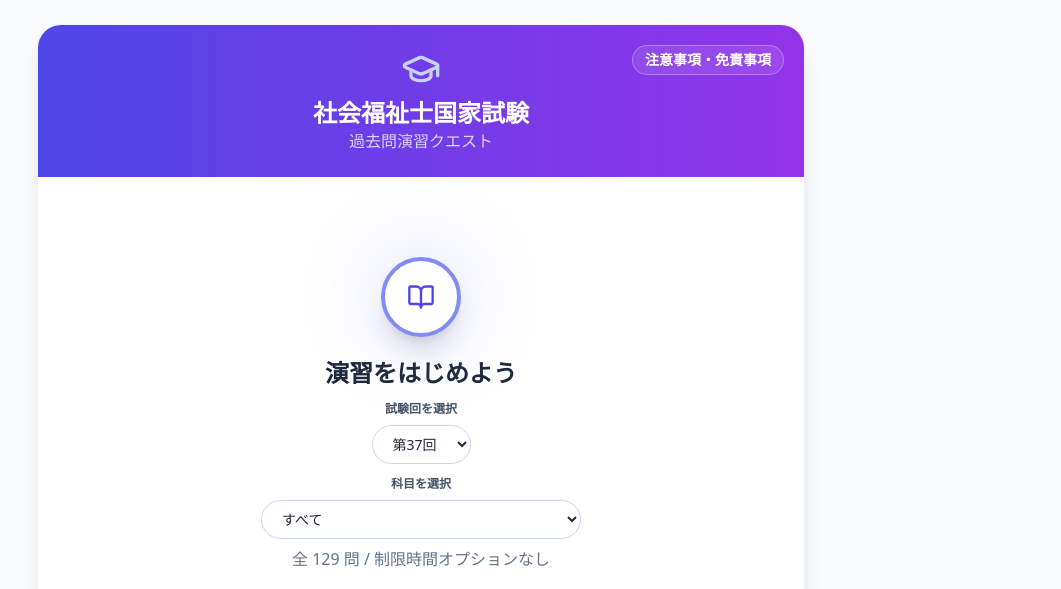
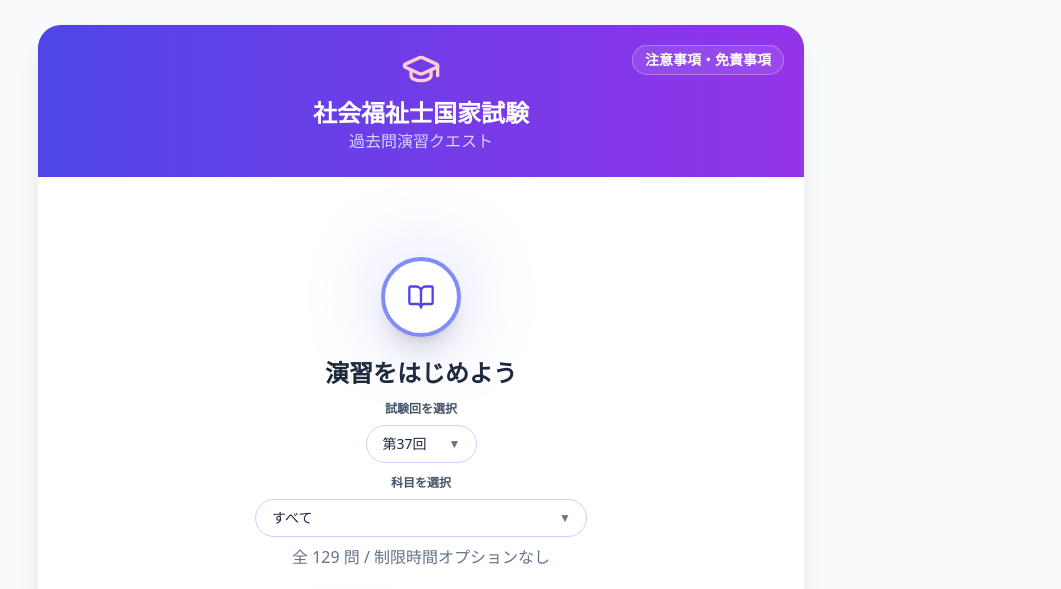
Before and after one commit to OUE2025/syakaifukushi, a React (Vite) app: page / in a window 1280 px wide. Shown: the top 589 px of the page, without its empty margins (219-1280 px from the left). Built offline with nearby package versions, Linux system fonts and the light colour scheme.

Commit message:
パスワード設定

```diff
--- a/src/App.jsx
+++ b/src/App.jsx
@@ -50,6 +50,38 @@ const prepareSessionQuestions = (base, filter, countOption) => {
   const targetCount = countOption === 'all' ? base.length : Math.min(Number(countOption), base.length);
   return shuffleArray(base).slice(0, targetCount);
 };
+
+const PasswordModal = ({ open, password, onChange, onSubmit, onCancel, error }) =>
+  open ? (
+    <div className="fixed inset-0 bg-black/40 flex items-center justify-center z-50 px-4">
+      <div className="bg-white rounded-md p-6 w-full max-w-sm space-y-4">
+        <h3 className="text-lg font-bold text-slate-900">パスワード入力</h3>
+        <p className="text-sm text-slate-700">選択した回を開くにはパスワードを入力してください。</p>
+        <input
+          type="password"
+          value={password}
+          onChange={(e) => onChange(e.target.value)}
+          className="w-full border border-slate-300 rounded-md px-3 py-2 text-sm focus:outline-none focus:ring-2 focus:ring-indigo-500"
+          placeholder="パスワード"
+        />
+        {error && <div className="text-xs text-rose-500">{error}</div>}
+        <div className="flex justify-end gap-2">
+          <button
+            onClick={onCancel}
+            className="px-4 py-2 rounded-md bg-slate-100 hover:bg-slate-200 text-slate-800 text-sm font-semibold border border-slate-200"
+          >
+            キャンセル
+          </button>
+          <button
+            onClick={onSubmit}
+            className="px-4 py-2 rounded-md bg-indigo-600 hover:bg-indigo-700 text-white text-sm font-semibold"
+          >
+            決定
+          </button>
+        </div>
+      </div>
+    </div>
+  ) : null;
 
 const NoticeModal = ({ open, onClose }) =>
   open ? (
@@ -113,7 +145,7 @@ const NoticeModal = ({ open, onClose }) =>
     </div>
   ) : null;
 
-const Header = ({ hasStarted, examLabel, onOpenNotice }) => (
+const Header = ({ hasStarted, examLabel, onOpenNotice, onResetUnlock, locked }) => (
   <header
     className={`relative bg-gradient-to-r from-indigo-600 to-purple-600 text-white text-center flex-shrink-0 ${
       hasStarted ? 'px-4 py-3 md:px-5 md:py-3' : 'p-5 md:p-6'
@@ -130,8 +162,8 @@ const Header = ({ hasStarted, examLabel, onOpenNotice }) => (
     )}
     {!hasStarted && (
       <>
-        <div className="flex justify-center mb-2 mt-3 md:mt-0">
-          <GraduationCap size={40} className="text-indigo-200" />
+        <div className="flex justify-center mb-2 mt-3 md:mt-0" onDoubleClick={onResetUnlock}>
+          <GraduationCap size={40} className={locked ? 'text-rose-200' : 'text-indigo-200'} />
         </div>
         <h1 className="text-2xl font-bold">社会福祉士国家試験</h1>
         <p className="text-indigo-100 opacity-90 text-sm md:text-base">過去問演習クエスト</p>
@@ -372,10 +404,11 @@ const StartScreen = ({
         <h2 className="text-xl md:text-2xl font-black text-slate-800">演習をはじめよう</h2>
         <div className="flex flex-col items-center gap-2">
           <label className="text-xs font-semibold text-slate-600">試験回を選択</label>
+          <div className="relative">
             <select
               value={examKey}
               onChange={(e) => onChangeExam(e.target.value)}
-            className="bg-white border border-indigo-200 rounded-full px-4 py-2 text-sm focus:outline-none focus:ring-2 focus:ring-indigo-400"
+              className="appearance-none bg-white border border-indigo-200 rounded-full px-4 pr-12 py-2 text-sm focus:outline-none focus:ring-2 focus:ring-indigo-400"
             >
               {examOptions.map((opt) => (
                 <option key={opt} value={opt}>
@@ -383,13 +416,16 @@ const StartScreen = ({
                 </option>
               ))}
             </select>
+            <span className="pointer-events-none absolute inset-y-0 right-4 flex items-center text-slate-500 text-xs">▼</span>
+          </div>
         </div>
         <div className="flex flex-col items-center gap-2">
           <label className="text-xs font-semibold text-slate-600">科目を選択</label>
+          <div className="relative">
             <select
               value={filter}
               onChange={(e) => onChangeFilter(e.target.value)}
-            className="bg-white border border-indigo-200 rounded-full px-4 py-2 text-sm focus:outline-none focus:ring-2 focus:ring-indigo-400"
+              className="appearance-none bg-white border border-indigo-200 rounded-full px-4 pr-12 py-2 text-sm focus:outline-none focus:ring-2 focus:ring-indigo-400"
             >
               {categories.map((c) => (
                 <option key={c} value={c}>
@@ -397,6 +433,8 @@ const StartScreen = ({
                 </option>
               ))}
             </select>
+            <span className="pointer-events-none absolute inset-y-0 right-4 flex items-center text-slate-500 text-xs">▼</span>
+          </div>
           <p className="text-slate-500 text-sm md:text-base">
             全 {totalCount} 問 / 制限時間オプション{timeLimitEnabled ? 'あり' : 'なし'}
           </p>
@@ -603,9 +641,25 @@ const App = () => {
   const [popupDetail, setPopupDetail] = useState(null);
   const [showExplanationPopup, setShowExplanationPopup] = useState(false);
   const [showNotice, setShowNotice] = useState(false);
+  const [showPasswordModal, setShowPasswordModal] = useState(false);
+  const [passwordInput, setPasswordInput] = useState('');
+  const [passwordError, setPasswordError] = useState('');
+  const [pendingExamKey, setPendingExamKey] = useState('');
+  const [unlockedExams, setUnlockedExams] = useState(() => {
+    try {
+      const saved = localStorage.getItem('unlockedExams');
+      if (!saved) return new Set([DEFAULT_EXAM_KEY]);
+      const arr = JSON.parse(saved);
+      return new Set([DEFAULT_EXAM_KEY, ...arr]);
+    } catch {
+      return new Set([DEFAULT_EXAM_KEY]);
+    }
+  });
 
   const rawQuestions = useMemo(() => examSets[examKey] || examSets[DEFAULT_EXAM_KEY] || [], [examKey]);
   const categories = useMemo(() => ['すべて', ...Array.from(new Set(rawQuestions.map((q) => q.category)))], [rawQuestions]);
+  const examOptions = useMemo(() => Object.keys(examSets), []);
+  const isLockedState = unlockedExams.size <= 1;
 
   const filteredQuestions = useMemo(
     () => (filter === 'すべて' ? rawQuestions : rawQuestions.filter((q) => q.category === filter)),
@@ -615,7 +669,16 @@ const App = () => {
   const activeQuestions = hasStarted ? sessionQuestions : filteredQuestions;
   const currentQuestion = activeQuestions[currentQuestionIndex] ?? null;
   const isMultiple = currentQuestion?.correct.length > 1;
-  const examOptions = useMemo(() => Object.keys(examSets), []);
+  const handleExamChangeRequest = (nextKey) => {
+    if (nextKey === DEFAULT_EXAM_KEY || unlockedExams.has(nextKey)) {
+      setExamKey(nextKey);
+      return;
+    }
+    setPendingExamKey(nextKey);
+    setPasswordInput('');
+    setPasswordError('');
+    setShowPasswordModal(true);
+  };
 
   useEffect(() => {
     resetQuiz();
@@ -629,6 +692,15 @@ const App = () => {
     setHasStarted(false);
     setIsFinished(false);
   }, [filter]);
+
+  useEffect(() => {
+    try {
+      const arr = Array.from(unlockedExams).filter((k) => k !== DEFAULT_EXAM_KEY);
+      localStorage.setItem('unlockedExams', JSON.stringify(arr));
+    } catch {
+      // ignore
+    }
+  }, [unlockedExams]);
 
   const resetQuiz = () => {
     setCurrentQuestionIndex(0);
@@ -662,6 +734,33 @@ const App = () => {
     setShowSettings(false);
     setRemainingSeconds(modalTimeLimitSeconds);
     setShowFeedbackPopup(false);
+  };
+
+  const handlePasswordSubmit = () => {
+    if (passwordInput !== 'plusone') {
+      setPasswordError('パスワードが違います');
+      return;
+    }
+    const newUnlocked = new Set(unlockedExams);
+    examOptions.forEach((k) => {
+      if (k !== DEFAULT_EXAM_KEY) newUnlocked.add(k);
+    });
+    setUnlockedExams(newUnlocked);
+    if (pendingExamKey) setExamKey(pendingExamKey);
+    setPendingExamKey('');
+    setPasswordInput('');
+    setPasswordError('');
+    setShowPasswordModal(false);
+  };
+
+  const handleResetUnlock = () => {
+    const resetSet = new Set([DEFAULT_EXAM_KEY]);
+    setUnlockedExams(resetSet);
+    setExamKey(DEFAULT_EXAM_KEY);
+    setPendingExamKey('');
+    setPasswordInput('');
+    setPasswordError('');
+    setShowPasswordModal(false);
   };
 
   const handleBackToStart = () => {
@@ -791,7 +890,13 @@ const App = () => {
       />
 
       <div className="max-w-3xl mx-auto bg-white rounded-3xl shadow-xl overflow-hidden border border-slate-100 h-[calc(100vh-2rem)] md:h-[calc(100vh-3rem)] flex flex-col">
-        <Header hasStarted={hasStarted} examLabel={examKey} onOpenNotice={() => setShowNotice(true)} />
+        <Header
+          hasStarted={hasStarted}
+          examLabel={examKey}
+          onOpenNotice={() => setShowNotice(true)}
+          onResetUnlock={handleResetUnlock}
+          locked={isLockedState}
+        />
 
         {hasStarted && !isFinished && (
           <FilterBar
@@ -842,7 +947,7 @@ const App = () => {
               timeLimitEnabled={timeLimitEnabled}
               examKey={examKey}
               examOptions={examOptions}
-              onChangeExam={setExamKey}
+              onChangeExam={handleExamChangeRequest}
               categories={categories}
             />
           ) : !isFinished && currentQuestion ? (
@@ -878,6 +983,19 @@ const App = () => {
       </div>
 
       <NoticeModal open={showNotice} onClose={() => setShowNotice(false)} />
+      <PasswordModal
+        open={showPasswordModal}
+        password={passwordInput}
+        onChange={setPasswordInput}
+        onSubmit={handlePasswordSubmit}
+        onCancel={() => {
+          setShowPasswordModal(false);
+          setPendingExamKey('');
+          setPasswordInput('');
+          setPasswordError('');
+        }}
+        error={passwordError}
+      />
     </div>
   );
 };
```
Lines whose indentation alone changed are shown as unchanged.
